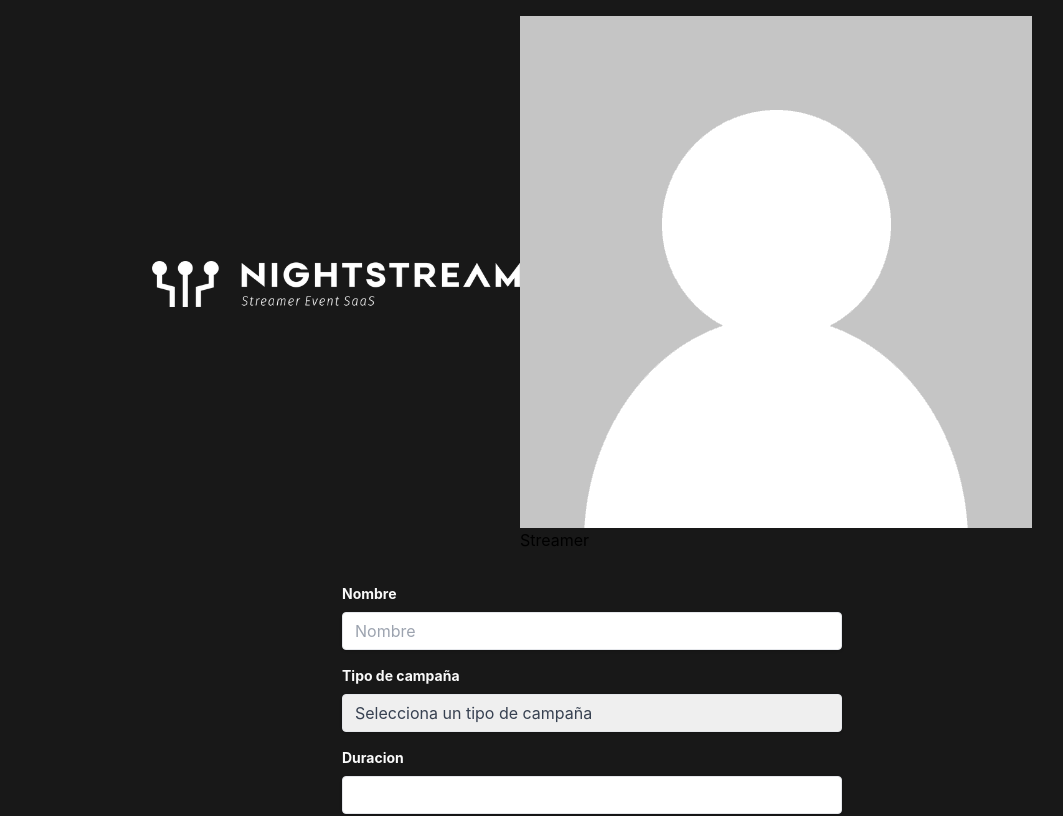
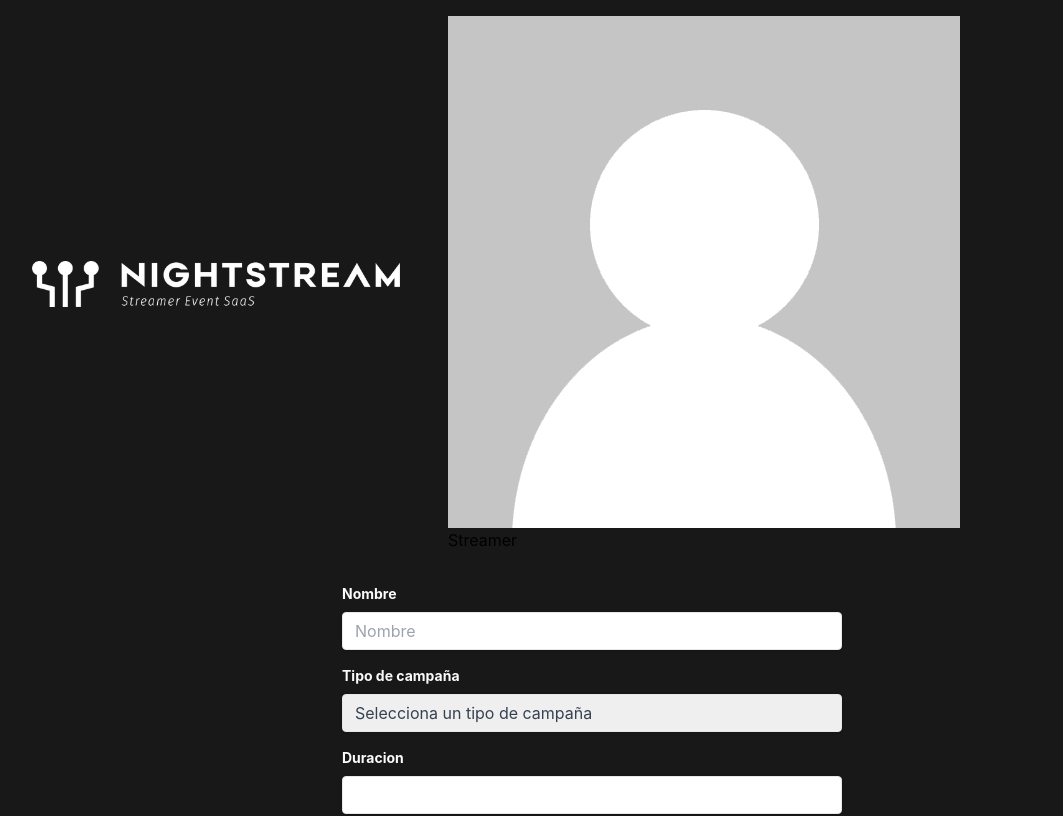
Before and after one commit to AntoniGadea/nightstream, a React (Create React App) app: page /create in a window 1280 px wide. Shown: the top 816 px of the page, without its empty margins (48-1111 px from the left). Built offline with nearby package versions, Linux system fonts and the light colour scheme.

Commit message:
Mas mejoras UI

```diff
--- /dev/null
+++ b/src/components/SideMenu/SideMenu.scss
@@ -0,0 +1,8 @@
+.backdrop {
+  position: absolute;
+  top: 0;
+  left: 0;
+  background-color: black;
+  width: 100vw;
+  height: 100vh;
+}
--- /dev/null
+++ b/src/components/SideMenu/SideMenu.tsx
@@ -0,0 +1,8 @@
+import 'SideMenu.scss';
+function SideMenu() {
+    return (
+        <div className={'backdrop'}></div>
+    )
+}
+
+export default SideMenu;
--- a/src/pages/createEvent/CreateEvent.scss
+++ b/src/pages/createEvent/CreateEvent.scss
@@ -6,11 +6,17 @@ main {
 .event-header {
   width: 100%;
   display: flex;
+  column-gap: 3rem;
   align-items: center;
-  padding-inline-start: 10%;
-  padding-inline-end: 10%;
+  padding-inline-start: 5rem;
+  padding-inline-end: 5rem;
   padding-top: 1rem;
   padding-bottom: 2rem;
+
+  @media screen and (max-width: 880px) {
+    padding-inline-start: 1rem;
+    padding-inline-end: 1rem;
+  }
 }
 
 .logo {
--- a/src/pages/events/EventList.scss
+++ b/src/pages/events/EventList.scss
@@ -8,11 +8,17 @@ main {
 .event-header {
   width: 100%;
   display: flex;
-  justify-content: center;
-  padding-inline-start: 10%;
+  justify-content: start;
+  padding-inline-start: 0;
   padding-inline-end: 10%;
   padding-top: 1rem;
   padding-bottom: 2rem;
+
+  .icon {
+    color: white;
+    font-size: 1.4rem;
+    cursor: pointer;
+  }
 }
 
 .logo {
--- a/src/pages/events/EventsList.tsx
+++ b/src/pages/events/EventsList.tsx
@@ -1,11 +1,13 @@
 import './EventList.scss';
 import logo from '../../assets/logo.png';
-import profileImage from '../../assets/default.png';
 import EventCard from "./event-card/EventCard";
 import mockData from "../../mockData/eventos";
 import React, {useState} from "react";
 import {useNavigate} from "react-router-dom";
 import SearchBar from "../../components/SearchBar/SearchBar";
+import {solid} from "@fortawesome/fontawesome-svg-core/import.macro";
+import { FontAwesomeIcon } from '@fortawesome/react-fontawesome';
+import SIdeMenu from "../../components/SIdeMenu";
 function EventList() {
     const [searchResults, setSearchResults] = useState(mockData);
     const navigate = useNavigate()
@@ -26,6 +28,7 @@ function EventList() {
     return(
         <main>
             <div className={'event-header'}>
+                <FontAwesomeIcon className={'icon'} icon={solid("bars")} />
                 <img className={'logo'} src={logo} alt="nightsream"/>
             </div>
             <div className="bg-orange-100 border-l-4 border-orange-500 text-orange-700 p-4" role="alert">
```
